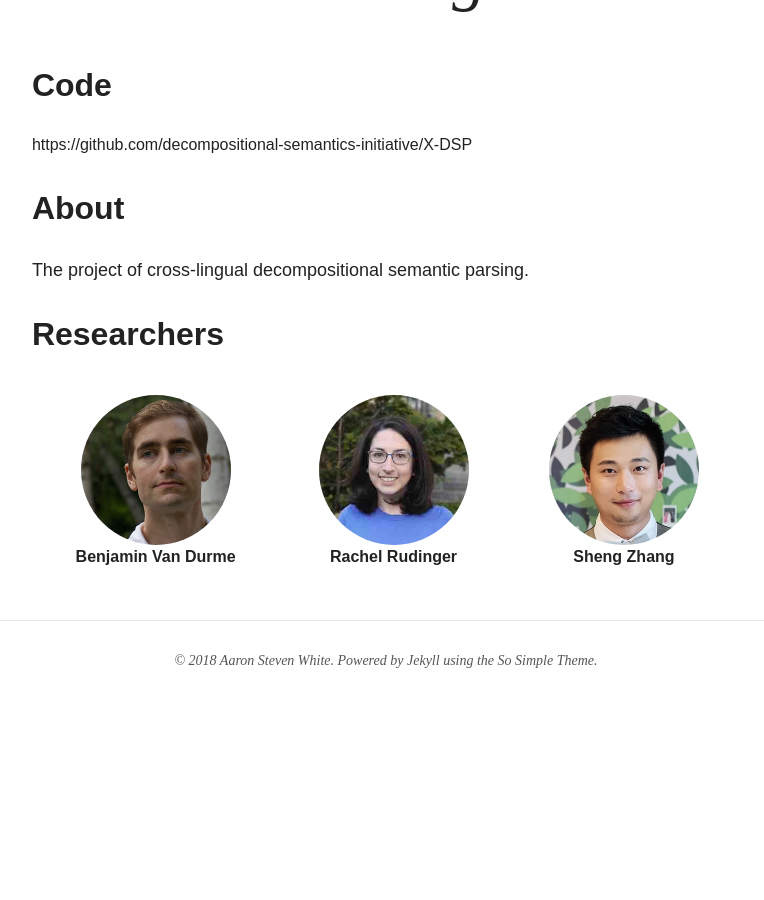
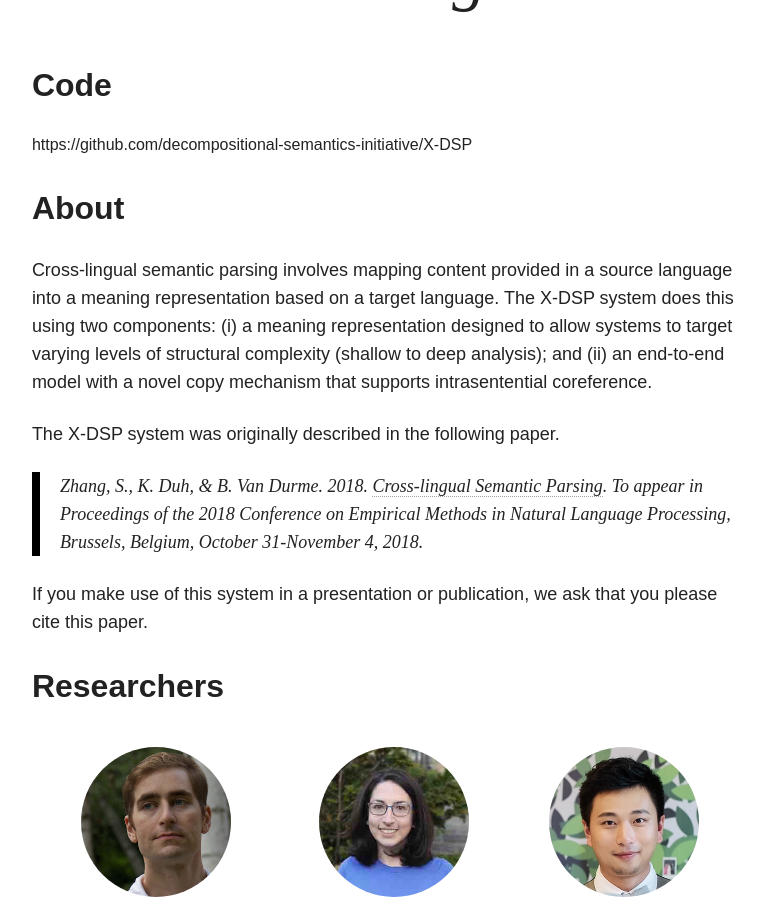
Before and after one commit to decompositional-semantics-initiative/decompositional-semantics-initiative.github.io, a Jekyll site: the page built from projects/X-DSP/index.md, in a window 1280 px wide and 900 px high, scrolled down 681 px. Shown: the whole window, without its empty margins (254-1018 px from the left). Built offline with Jekyll 4.4.1, drawn with Linux system fonts in a browser that asks for light colours; nearby versions of some CDN libraries; before the commit the page ends 1448 px from its top, so only the background shows below that.

```diff
--- a/projects/X-DSP/index.md
+++ b/projects/X-DSP/index.md
@@ -4,4 +4,10 @@ handle: x-dsp
 search_omit: true
 ---
 
-The project of cross-lingual decompositional semantic parsing.
+Cross-lingual semantic parsing involves mapping content provided in a source language into a meaning representation based on a target language. The X-DSP system does this using two components: (i) a meaning representation designed to allow systems to target varying levels of structural complexity (shallow to deep analysis); and (ii) an end-to-end model with a novel copy mechanism that supports intrasentential coreference.
+
+The X-DSP system was originally described in the following paper.
+
+> Zhang, S., K. Duh, & B. Van Durme. 2018. [Cross-lingual Semantic Parsing](https://arxiv.org/pdf/1804.08037). To appear in Proceedings of the 2018 Conference on Empirical Methods in Natural Language Processing, Brussels, Belgium, October 31-November 4, 2018.
+
+If you make use of this system in a presentation or publication, we ask that you please cite this paper.
```
Also changed, not shown: projects/diverse-natural-language-inference/index.md (+2 -2 lines), projects/factuality/index.md (+2 -0 lines), projects/predpatt/index.md (+6 -0 lines), projects/semantic-proto-roles/index.md (+2 -2 lines).
